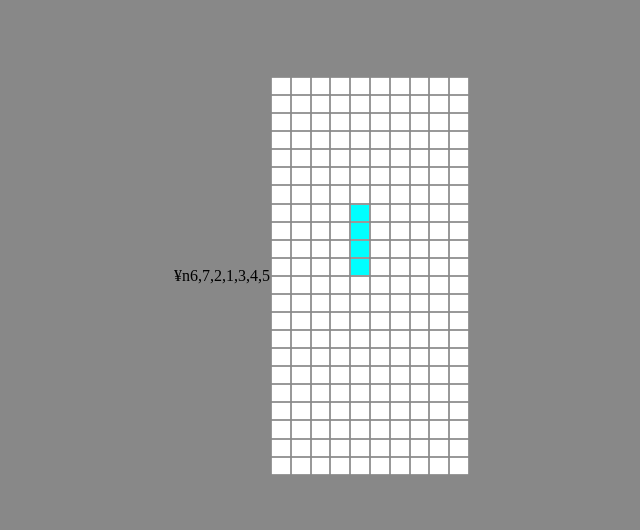
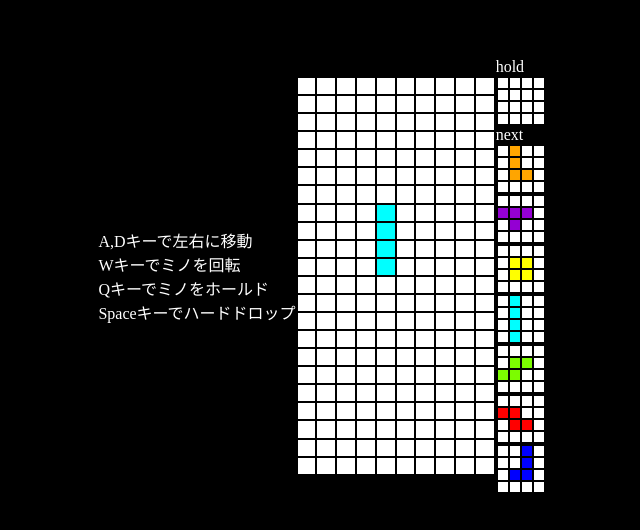
Before and after one commit to issei-suzuki-10antz/tetlis, a plain HTML site: page index.html in a window 1280 px wide. Shown: the part 132-662 px from the top of the page, without its empty margins (318-958 px from the left). Drawn offline with Linux system fonts and the light colour scheme.

Commit message:
見映えが良くなるように調整

```diff
--- a/FieldManage.js
+++ b/FieldManage.js
@@ -107,3 +107,48 @@ function isHit(x, y,mino,rotate,array)
     }
     return false;
 }
+
+function minoViewTable(tableName,mino){
+    let viewTable =document.getElementById(tableName);
+    //Tableに反映
+    for (let i = 0; i < MinoShape(mino,0).length; i++)
+    {
+        for (let j = 0; j < MinoShape(mino,0)[0].length; j++)
+        {
+            if(MinoShape(mino,0)[i][j] === 0){
+                viewTable.rows[i].cells[j].style.backgroundColor = '#FFFFFF'
+            }
+            else{
+            viewTable.rows[i].cells[j].style.backgroundColor = Color(mino);
+            }
+        }
+    }
+}
+
+function minoViewTable(tableName,mino){
+    let viewTable =document.getElementById(tableName);
+    //Tableに反映
+    for (let i = 0; i < MinoShape(mino,0).length; i++)
+    {
+        for (let j = 0; j < MinoShape(mino,0)[0].length; j++)
+        {
+            if(MinoShape(mino,0)[i][j] === 0){
+                viewTable.rows[i].cells[j].style.backgroundColor = '#FFFFFF'
+            }
+            else{
+            viewTable.rows[i].cells[j].style.backgroundColor = Color(mino);
+            }
+        }
+    }
+}
+
+function minoViewNextTable(array){
+    minoViewTable("nextTBR1",array[0]);
+    minoViewTable("nextTBR2",array[1]);
+    minoViewTable("nextTBR3",array[2]);
+    minoViewTable("nextTBR4",array[3]);
+    minoViewTable("nextTBR5",array[4]);
+    minoViewTable("nextTBR6",array[5]);
+    minoViewTable("nextTBR7",array[6]);
+
+}
--- a/dot.css
+++ b/dot.css
@@ -1,16 +1,37 @@
 body {
-    background: #888;
+    background: #000;
+    color: #fff;
     display: flex;
     height: 100vh;
     justify-content: center;
     align-items: center;
   }
 
-  table {
+  #myTBR {
     width: 200px;
     height: 400px;
   }
 
-  td {
-    box-shadow: 0px 0px 1px 0px #eaeaea;
+  .class{
+    display: flex;
   }
+
+  #holdTBR {
+    width: 50px;
+    height: 50px;
+  }
+  #holdTBR td{
+    border:1px #000;
+    background-color: #fff;
+  }
+
+
+  .next{
+    width: 50px;
+    height: 50px;
+
+  }
+  .next td{
+    border:1px #000;
+    background-color: #fff;
+  }
--- a/index.html
+++ b/index.html
@@ -10,9 +10,13 @@
 
 </head>
 <body>
-  <div id="hold"></div>
-  ¥n
-  <div id="next"></div>
+  <p>
+    A,Dキーで左右に移動<br>
+    Wキーでミノを回転<br>
+    Qキーでミノをホールド<br>
+    Spaceキーでハードドロップ<br>
+  </p>
+  <br>
   <div id="notice"></div>
   <table id="myTBR">
         <tr>
@@ -281,6 +285,219 @@
         </tr>
 
   </table>
+
+  <div class="vertical">
+    hold
+    <table id="holdTBR">
+      <tr>
+        <td></td>
+        <td></td>
+        <td></td>
+        <td></td>
+      </tr>
+      <tr>
+        <td></td>
+        <td></td>
+        <td></td>
+        <td></td>
+      </tr>
+      <tr>
+        <td></td>
+        <td></td>
+        <td></td>
+        <td></td>
+      </tr>
+      <tr>
+        <td></td>
+        <td></td>
+        <td></td>
+        <td></td>
+      </tr>
+    </table>
+    next
+    <table id="nextTBR1" class="next">
+      <tr>
+        <td></td>
+        <td></td>
+        <td></td>
+        <td></td>
+      </tr>
+      <tr>
+        <td></td>
+        <td></td>
+        <td></td>
+        <td></td>
+      </tr>
+      <tr>
+        <td></td>
+        <td></td>
+        <td></td>
+        <td></td>
+      </tr>
+      <tr>
+        <td></td>
+        <td></td>
+        <td></td>
+        <td></td>
+      </tr>
+    </table>
+    <table id="nextTBR2" class="next">
+      <tr>
+        <td></td>
+        <td></td>
+        <td></td>
+        <td></td>
+      </tr>
+      <tr>
+        <td></td>
+        <td></td>
+        <td></td>
+        <td></td>
+      </tr>
+      <tr>
+        <td></td>
+        <td></td>
+        <td></td>
+        <td></td>
+      </tr>
+      <tr>
+        <td></td>
+        <td></td>
+        <td></td>
+        <td></td>
+      </tr>
+    </table>
+    <table id="nextTBR3" class="next">
+      <tr>
+        <td></td>
+        <td></td>
+        <td></td>
+        <td></td>
+      </tr>
+      <tr>
+        <td></td>
+        <td></td>
+        <td></td>
+        <td></td>
+      </tr>
+      <tr>
+        <td></td>
+        <td></td>
+        <td></td>
+        <td></td>
+      </tr>
+      <tr>
+        <td></td>
+        <td></td>
+        <td></td>
+        <td></td>
+      </tr>
+    </table>
+    <table id="nextTBR4" class="next">
+      <tr>
+        <td></td>
+        <td></td>
+        <td></td>
+        <td></td>
+      </tr>
+      <tr>
+        <td></td>
+        <td></td>
+        <td></td>
+        <td></td>
+      </tr>
+      <tr>
+        <td></td>
+        <td></td>
+        <td></td>
+        <td></td>
+      </tr>
+      <tr>
+        <td></td>
+        <td></td>
+        <td></td>
+        <td></td>
+      </tr>
+    </table>
+    <table id="nextTBR5" class="next">
+      <tr>
+        <td></td>
+        <td></td>
+        <td></td>
+        <td></td>
+      </tr>
+      <tr>
+        <td></td>
+        <td></td>
+        <td></td>
+        <td></td>
+      </tr>
+      <tr>
+        <td></td>
+        <td></td>
+        <td></td>
+        <td></td>
+      </tr>
+      <tr>
+        <td></td>
+        <td></td>
+        <td></td>
+        <td></td>
+      </tr>
+    </table>
+    <table id="nextTBR6" class="next">
+      <tr>
+        <td></td>
+        <td></td>
+        <td></td>
+        <td></td>
+      </tr>
+      <tr>
+        <td></td>
+        <td></td>
+        <td></td>
+        <td></td>
+      </tr>
+      <tr>
+        <td></td>
+        <td></td>
+        <td></td>
+        <td></td>
+      </tr>
+      <tr>
+        <td></td>
+        <td></td>
+        <td></td>
+        <td></td>
+      </tr>
+    </table>
+    <table id="nextTBR7" class="next">
+      <tr>
+        <td></td>
+        <td></td>
+        <td></td>
+        <td></td>
+      </tr>
+      <tr>
+        <td></td>
+        <td></td>
+        <td></td>
+        <td></td>
+      </tr>
+      <tr>
+        <td></td>
+        <td></td>
+        <td></td>
+        <td></td>
+      </tr>
+      <tr>
+        <td></td>
+        <td></td>
+        <td></td>
+        <td></td>
+      </tr>
+    </table>
+  </div>
 <div class="dot"></div>
 
 </body>
--- a/tetlis.js
+++ b/tetlis.js
@@ -67,8 +67,7 @@ document.addEventListener('keypress',
                 console.log("hey");
                 holdMino = nowMino;
                 reloadMino();
-                let hold =document.getElementById('hold');
-                hold.innerText = holdMino;
+                minoViewTable("holdTBR",holdMino);
                 isHolded = true;
             }
             if((holdMino != null)&& !isHit(minoX, minoY - 1, nowMino,nowRotate,field)&& !isHolded)
@@ -80,8 +79,7 @@ document.addEventListener('keypress',
 
                 minoX = 3;
                 minoY = 0;
-                let hold =document.getElementById('hold');
-                hold.innerText = holdMino;
+                minoViewTable("holdTBR",holdMino);
                 isHolded = true;
             }
         }
@@ -148,8 +146,11 @@ function Init() {
         nextMinos[i] = nextMinos[j];
         nextMinos[j] = tmp;
     }
+    /*
     let nextNotice =document.getElementById('next');
     nextNotice.innerText = nextMinos.slice(0,7);
+    */
+    minoViewNextTable(nextMinos.slice(0,7));
 
     //最初のミノのみ代入
     nowMino = Math.floor( Math.random() * 6 ) + 1;
@@ -180,7 +181,10 @@ function reloadMino()
     nowRotate = 0;
     nowMino = nextMinos[0]
     nextMinos.shift();
+    /*
     let nextNotice =document.getElementById('next');
     nextNotice.innerText = nextMinos.slice(0,7);
+    */
+    minoViewNextTable(nextMinos.slice(0,7));
     isHolded = false;
 }
```
